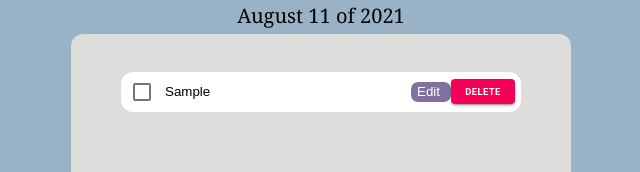
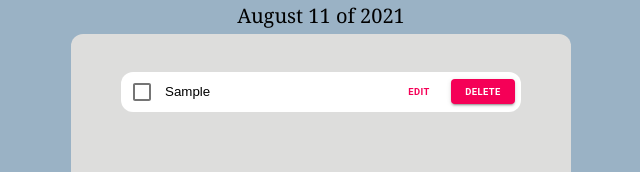
Before and after one commit to renginozgun/on-task-app, a React (Create React App) app: page / in a window 1280 px wide. Both pictures are taken after typing "Sample" into the empty fields and a click on the button "ADD". Shown: the top 172 px of the page, without its empty margins (319-959 px from the left). Built offline with nearby package versions, Linux system fonts and the light colour scheme.

Commit message:
11.08 /pt2
edit functionality

```diff
--- a/src/App.js
+++ b/src/App.js
@@ -6,6 +6,7 @@ import { useSelector } from 'react-redux';
 import { selectTodoList } from './features/todoSlice';
 
 import Header from './components/header';
+import { bindActionCreators } from 'redux';
 
 
 function App() {
@@ -25,11 +26,13 @@ function App() {
           <div className="app_todoContainer">
 
               {
-               todoList.map((item) => (
+               todoList.map((item) =>
+                <TodoItem key={item.id} name={item.item} done={item.done} id={item.id} />
 
-               <TodoItem key={item.id} name={item.item} done={item.done} id={item.id} />
 
-              ))}
+
+
+              )}
 
 
           </div>
--- a/src/components/TodoItem.js
+++ b/src/components/TodoItem.js
@@ -23,11 +23,18 @@ const TodoItem = ({name,done,id}) => {
     }
 
     const handleEdit=() => {
-        console.log(NAME)
-        if(NAME===" "){
-            console.log("cannot edit")
+
+        if(NAME===""){
+            alert("You can not leave input field empty!")
+
         }
-        dispatch(editTodo(NAME,id))
+        else{
+            dispatch(editTodo({
+                NAME:NAME,
+                id:id,
+            }))
+        }
+
     }
 
     return (
@@ -42,7 +49,7 @@ const TodoItem = ({name,done,id}) => {
         {true? <input type="text" value={NAME} onChange={ (e) => setName(e.target.value)}/> :  <p className={done ? 'todoItem--done' : null}  >{NAME}</p> }
 
 
-        <button onClick = {handleEdit}  >Edit</button>
+        <Button onClick = {handleEdit} color="secondary" >  <h6> Edit  </h6>  </Button>
 
             <div className='delete'>
             <Button
--- a/src/features/todoSlice.js
+++ b/src/features/todoSlice.js
@@ -21,7 +21,9 @@ const todoSlice = createSlice({
        },
 
        editTodo: (state,action) => {
-       // console.log(state.todoList)
+        console.log(action.payload)
+
+        console.log(action.payload.NAME)
             state.todoList.map(item=> {
 
             if(action.payload.id===item.id){
```
